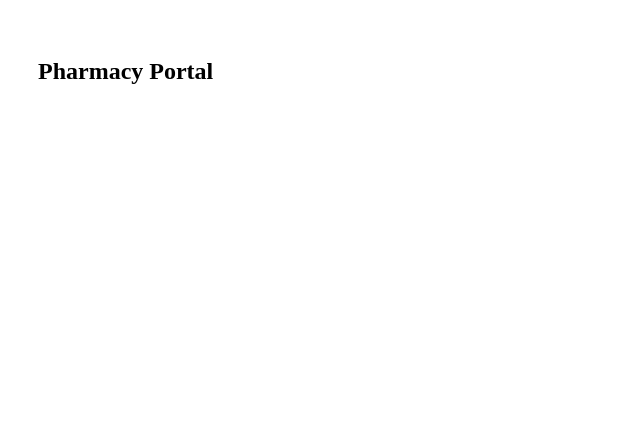
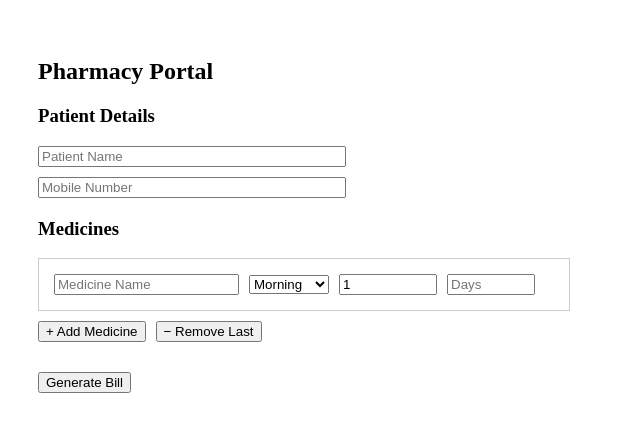
Before and after one commit to Vamshikrishan/smart_medication_adherence, a React app in the folder frontend/: page /pharmacy in a window 1280 px wide. Shown: the top 432 px of the page, without its empty margins (0-640 px from the left). Built offline with nearby package versions, Linux system fonts and the light colour scheme; the HTML template or start-up script is replaced by a standard one.

Commit message:
updated the pharmacy code

```diff
--- a/frontend/src/pages/Pharmacy.jsx
+++ b/frontend/src/pages/Pharmacy.jsx
@@ -1,9 +1,132 @@
 import { useState } from "react";
 
 function Pharmacy() {
+  // Patient state
+  const [patientName, setPatientName] = useState("");
+  const [mobile, setMobile] = useState("");
+
+  // Medicines state
+  const [medicines, setMedicines] = useState([
+    { name: "", time: "Morning", timesPerDay: 1, duration: "" },
+  ]);
+
   return (
     <div style={{ padding: "30px" }}>
       <h2>Pharmacy Portal</h2>
+
+      {/* Patient Details */}
+      <h3>Patient Details</h3>
+      <input
+        type="text"
+        placeholder="Patient Name"
+        value={patientName}
+        onChange={(e) => setPatientName(e.target.value)}
+        style={{ display: "block", marginBottom: "10px", width: "300px" }}
+      />
+
+      <input
+        type="text"
+        placeholder="Mobile Number"
+        value={mobile}
+        onChange={(e) => setMobile(e.target.value)}
+        style={{ display: "block", marginBottom: "20px", width: "300px" }}
+      />
+
+      {/* Medicines Section */}
+      <h3>Medicines</h3>
+
+      {/* STEP 4 STARTS HERE */}
+      {medicines.map((med, index) => (
+        <div
+          key={index}
+          style={{
+            border: "1px solid #ccc",
+            padding: "15px",
+            marginBottom: "10px",
+            width: "500px",
+          }}
+        >
+          <input
+            type="text"
+            placeholder="Medicine Name"
+            value={med.name}
+            onChange={(e) => {
+              const updated = [...medicines];
+              updated[index].name = e.target.value;
+              setMedicines(updated);
+            }}
+            style={{ marginRight: "10px" }}
+          />
+
+          <select
+            value={med.time}
+            onChange={(e) => {
+              const updated = [...medicines];
+              updated[index].time = e.target.value;
+              setMedicines(updated);
+            }}
+          >
+            <option>Morning</option>
+            <option>Afternoon</option>
+            <option>Night</option>
+          </select>
+
+          <input
+            type="number"
+            placeholder="Times/day"
+            value={med.timesPerDay}
+            onChange={(e) => {
+              const updated = [...medicines];
+              updated[index].timesPerDay = e.target.value;
+              setMedicines(updated);
+            }}
+            style={{ marginLeft: "10px", width: "90px" }}
+          />
+
+          <input
+            type="number"
+            placeholder="Days"
+            value={med.duration}
+            onChange={(e) => {
+              const updated = [...medicines];
+              updated[index].duration = e.target.value;
+              setMedicines(updated);
+            }}
+            style={{ marginLeft: "10px", width: "80px" }}
+          />
+        </div>
+      ))}
+      {/* STEP 4 ENDS HERE */}
+
+      {/* Step 5: Add / Remove */}
+      <button
+        onClick={() =>
+          setMedicines([
+            ...medicines,
+            { name: "", time: "Morning", timesPerDay: 1, duration: "" },
+          ])
+        }
+        style={{ marginRight: "10px" }}
+      >
+        + Add Medicine
+      </button>
+
+      <button
+        onClick={() => {
+          if (medicines.length > 1) {
+            setMedicines(medicines.slice(0, -1));
+          }
+        }}
+      >
+        − Remove Last
+      </button>
+
+      {/* Step 6 */}
+      <div style={{ marginTop: "30px" }}>
+        <button onClick={() => console.log(patientName, mobile, medicines)}>
+          Generate Bill
+        </button>
+      </div>
     </div>
   );
 }
```
